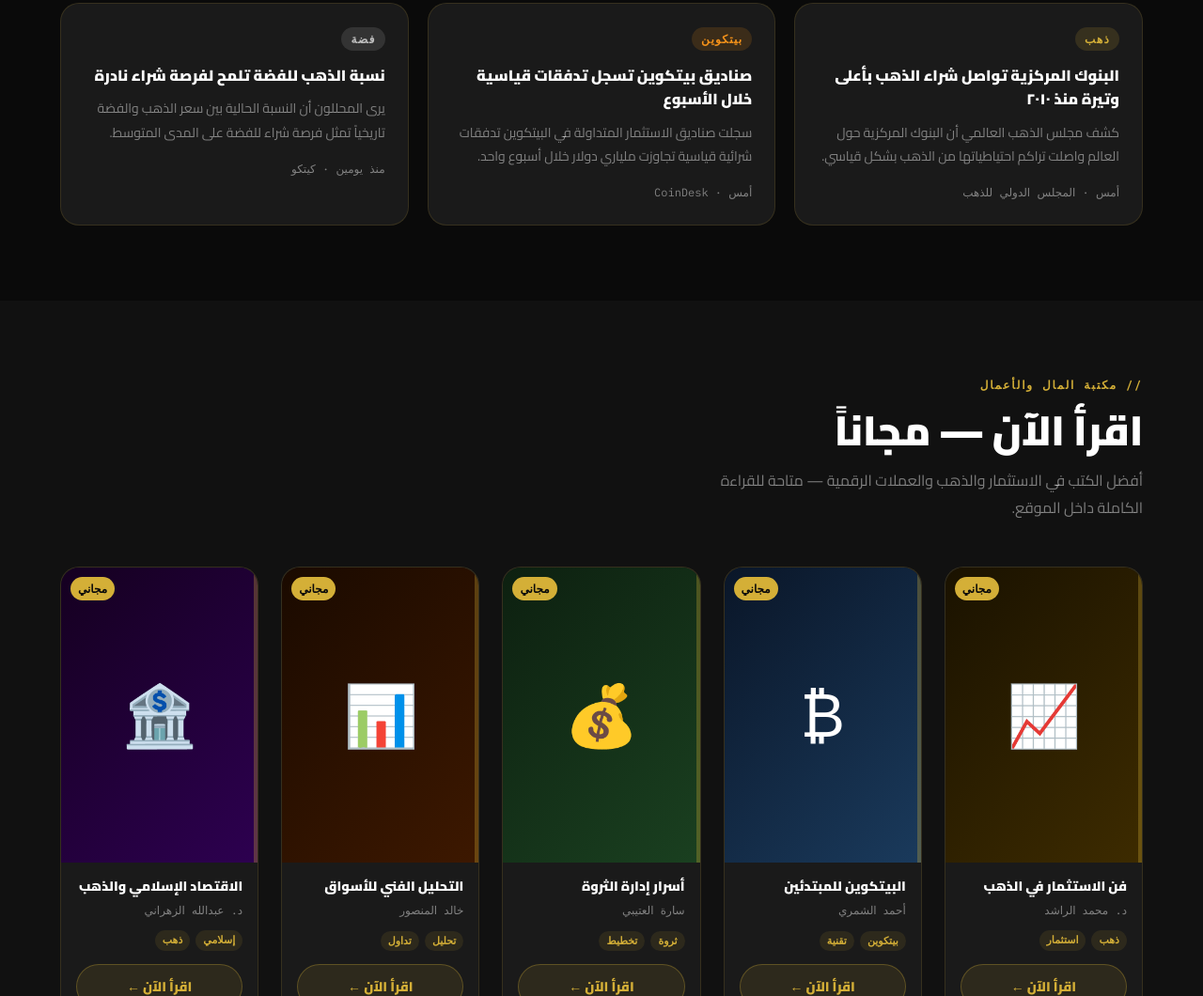
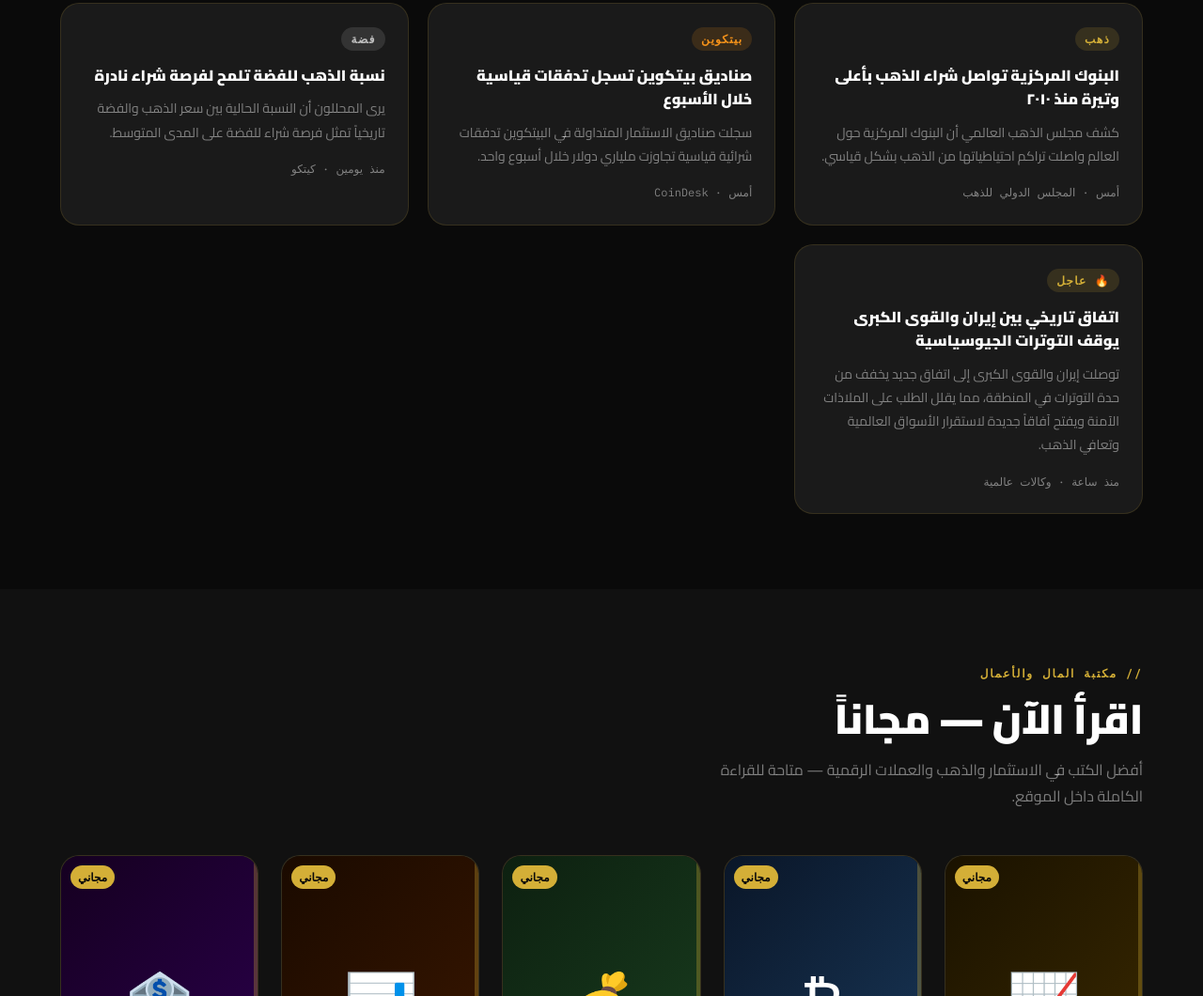
Before and after one commit to Wadeea-Alshaibani/sahabati, a plain HTML site: page index.html in a window 1280 px wide. Shown: the part 2120-3180 px from the top of the page at 94% size. Drawn offline with Linux system fonts and the light colour scheme; no server answers.

Commit message:
update new branch

```diff
--- a/index.html
+++ b/index.html
@@ -505,6 +505,7 @@
     <div class="news-card"><span class="news-tag gold-tag">ذهب</span><div class="news-title">البنوك المركزية تواصل شراء الذهب بأعلى وتيرة منذ ٢٠١٠</div><div class="news-desc">كشف مجلس الذهب العالمي أن البنوك المركزية حول العالم واصلت تراكم احتياطياتها من الذهب بشكل قياسي.</div><div class="news-meta">أمس · المجلس الدولي للذهب</div></div>
     <div class="news-card"><span class="news-tag btc-tag">بيتكوين</span><div class="news-title">صناديق بيتكوين تسجل تدفقات قياسية خلال الأسبوع</div><div class="news-desc">سجلت صناديق الاستثمار المتداولة في البيتكوين تدفقات شرائية قياسية تجاوزت ملياري دولار خلال أسبوع واحد.</div><div class="news-meta">أمس · CoinDesk</div></div>
     <div class="news-card"><span class="news-tag silver-tag">فضة</span><div class="news-title">نسبة الذهب للفضة تلمح لفرصة شراء نادرة</div><div class="news-desc">يرى المحللون أن النسبة الحالية بين سعر الذهب والفضة تاريخياً تمثل فرصة شراء للفضة على المدى المتوسط.</div><div class="news-meta">منذ يومين · كيتكو</div></div>
+    <div class="news-card"><span class="news-tag gold-tag">🔥 عاجل</span><div class="news-title">اتفاق تاريخي بين إيران والقوى الكبرى يوقف التوترات الجيوسياسية</div><div class="news-desc">توصلت إيران والقوى الكبرى إلى اتفاق جديد يخفف من حدة التوترات في المنطقة، مما يقلل الطلب على الملاذات الآمنة ويفتح آفاقاً جديدة لاستقرار الأسواق العالمية وتعافي الذهب.</div><div class="news-meta">منذ ساعة · وكالات عالمية</div></div>
   </div>
 </section>
 
```
